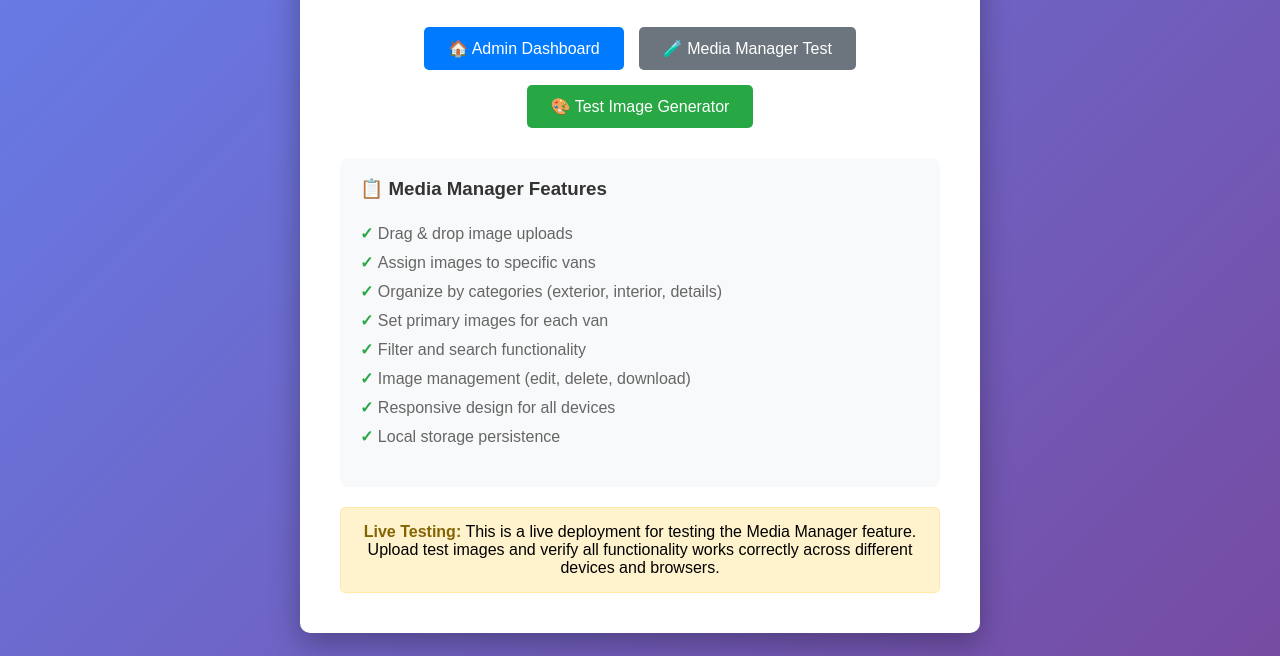
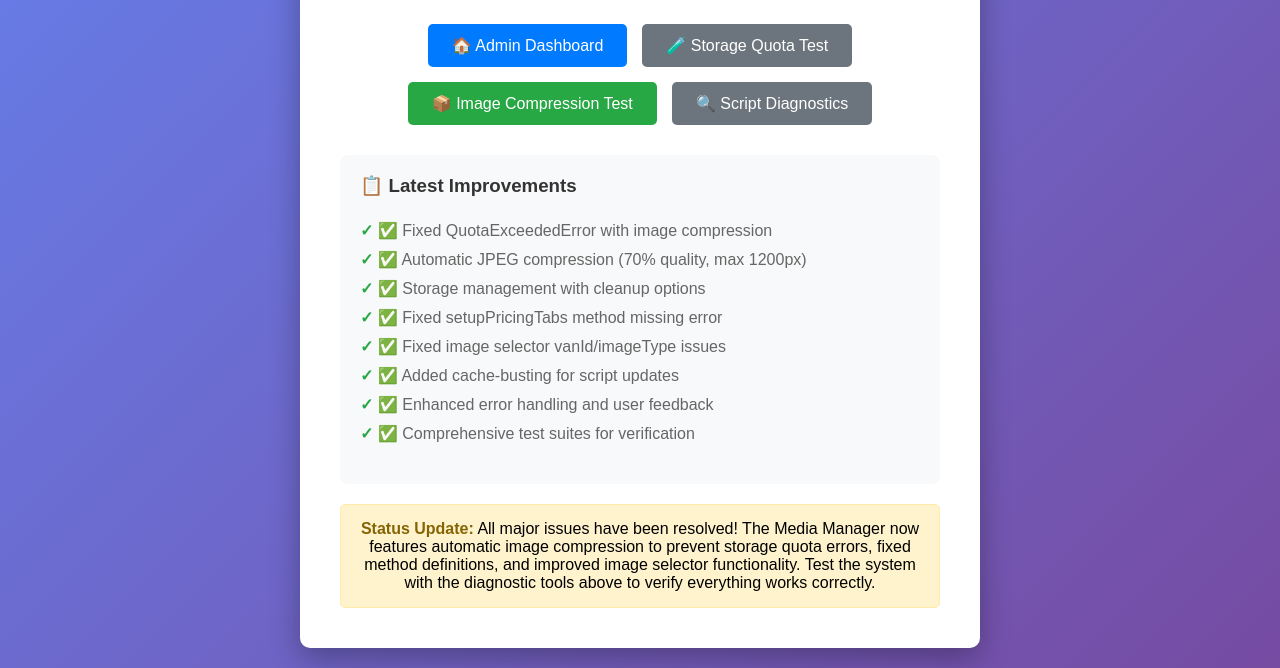
Before and after one commit to SandroZellweger/van-rental-admin, a website: page admin-index.html in a window 1280 px wide. Shown: the part 144-812 px from the top of the page. Drawn offline with Linux system fonts and the light colour scheme.

Commit message:
Update admin landing page with latest improvements
- Replace old test links with current diagnostic tools
- Update features list to show resolved issues and fixes
- Add links to storage quota test, compression test, and script diagnostics
- Update status message to reflect successful issue resolution

```diff
--- a/admin-index.html
+++ b/admin-index.html
@@ -135,31 +135,35 @@
             <a href="admin.html" class="btn btn-primary">
                 🏠 Admin Dashboard
             </a>
-            <a href="media-manager-test.html" class="btn btn-secondary">
-                🧪 Media Manager Test
+            <a href="test-quota-fix.html" class="btn btn-secondary">
+                🧪 Storage Quota Test
             </a>
-            <a href="test-image-generator.html" class="btn btn-success">
-                🎨 Test Image Generator
+            <a href="test-compression.html" class="btn btn-success">
+                📦 Image Compression Test
+            </a>
+            <a href="test-admin-script.html" class="btn btn-secondary">
+                🔍 Script Diagnostics
             </a>
         </div>
 
         <div class="features">
-            <h3>📋 Media Manager Features</h3>
+            <h3>📋 Latest Improvements</h3>
             <ul class="feature-list">
-                <li>Drag & drop image uploads</li>
-                <li>Assign images to specific vans</li>
-                <li>Organize by categories (exterior, interior, details)</li>
-                <li>Set primary images for each van</li>
-                <li>Filter and search functionality</li>
-                <li>Image management (edit, delete, download)</li>
-                <li>Responsive design for all devices</li>
-                <li>Local storage persistence</li>
+                <li>✅ Fixed QuotaExceededError with image compression</li>
+                <li>✅ Automatic JPEG compression (70% quality, max 1200px)</li>
+                <li>✅ Storage management with cleanup options</li>
+                <li>✅ Fixed setupPricingTabs method missing error</li>
+                <li>✅ Fixed image selector vanId/imageType issues</li>
+                <li>✅ Added cache-busting for script updates</li>
+                <li>✅ Enhanced error handling and user feedback</li>
+                <li>✅ Comprehensive test suites for verification</li>
             </ul>
         </div>
 
         <div class="note">
-            <strong>Live Testing:</strong> This is a live deployment for testing the Media Manager feature.
-            Upload test images and verify all functionality works correctly across different devices and browsers.
+            <strong>Status Update:</strong> All major issues have been resolved! The Media Manager now features
+            automatic image compression to prevent storage quota errors, fixed method definitions, and improved
+            image selector functionality. Test the system with the diagnostic tools above to verify everything works correctly.
         </div>
     </div>
 </body>
```
